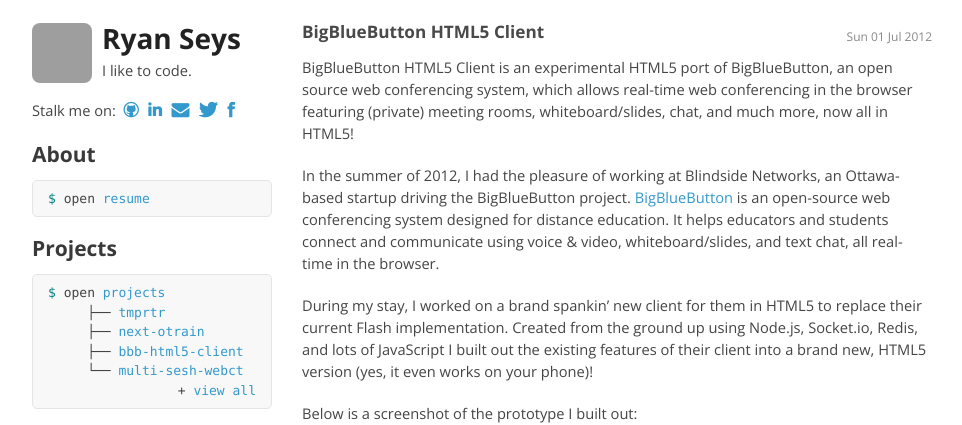
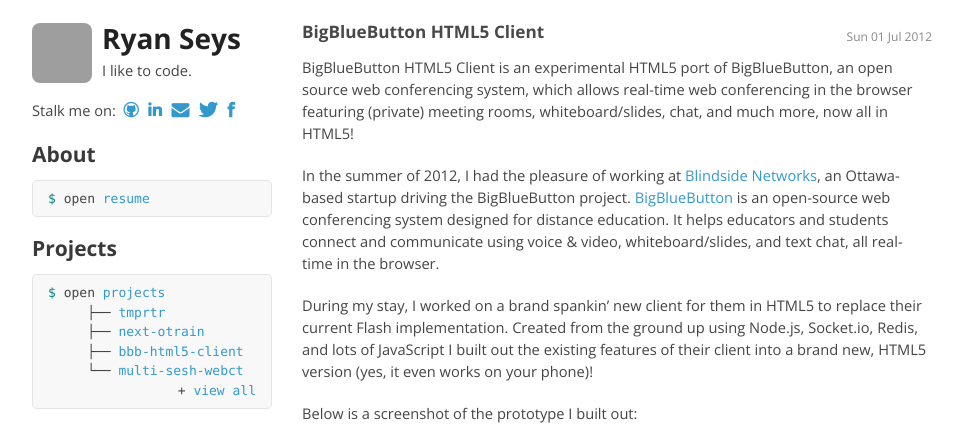
Before and after one commit to tl-dr/ryanseys.com, a Jekyll site: the page built from _posts/2012-07-01-bbb-html5-client.md, in a window 1280 px wide and 1325 px high, cut to the strip 0-425 px from the top of the window. Shown: the whole strip, without its empty margins (158-1120 px from the left). Built offline with Jekyll 4.4.1, drawn with Linux system fonts in a browser that asks for light colours; Markdown is read by kramdown in place of the engine named in the settings; some of the changed lines change nothing that is shown; grey boxes are pictures that could not be loaded.

Commit message:
Clean up bbb links

```diff
--- a/_posts/2012-07-01-bbb-html5-client.md
+++ b/_posts/2012-07-01-bbb-html5-client.md
@@ -8,13 +8,13 @@
 
 BigBlueButton web conferencing (rooms, whiteboard/slides, chat) all real-time in HTML5!
 
-[details](/projects/bbb-html5-client) &mdash; [code](https://github.com/bigbluebutton/bigbluebutton/tree/master/labs/bbb-html5-client)
+[details][details] &mdash; [code][client]
 
 <!-- truncate_here -->
 
 BigBlueButton HTML5 Client is an experimental HTML5 port of BigBlueButton, an open source web conferencing system, which allows real-time web conferencing in the browser featuring (private) meeting rooms, whiteboard/slides, chat, and much more, now all in HTML5!
 
-In the summer of 2012, I had the pleasure of working at Blindside Networks, an Ottawa-based startup driving the BigBlueButton project. <a href="http://bigbluebutton.org" target="_blank">BigBlueButton</a> is an open-source web conferencing system designed for distance education. It helps educators and students connect and communicate using voice & video, whiteboard/slides, and text chat, all real-time in the browser.
+In the summer of 2012, I had the pleasure of working at [Blindside Networks][bsn], an Ottawa-based startup driving the BigBlueButton project. [BigBlueButton][bbb] is an open-source web conferencing system designed for distance education. It helps educators and students connect and communicate using voice & video, whiteboard/slides, and text chat, all real-time in the browser.
 
 During my stay, I worked on a brand spankin' new client for them in HTML5 to replace their current Flash implementation. Created from the ground up using Node.js, Socket.io, Redis, and lots of JavaScript I built out the existing features of their client into a brand new, HTML5 version (yes, it even works on your phone)!
 
@@ -32,4 +32,10 @@
 
 - - -
 
-[client code](https://github.com/bigbluebutton/bigbluebutton/tree/master/labs/bbb-html5-client) &mdash; [webrtc code](https://github.com/bigbluebutton/bigbluebutton/tree/master/labs/bbb-html5-client)
+[client code][client] &mdash; [webrtc code][webrtc]
+
+[details]: /projects/bbb-html5-client
+[client]: https://github.com/bigbluebutton/bigbluebutton/tree/master/labs/bbb-html5-client
+[webrtc]: https://github.com/ryanseys/webrtc-test
+[bbb]: http://www.bigbluebutton.org
+[bsn]: http://www.blindsidenetworks.com/
```
Also changed, not shown: _posts/2012-08-01-next-otrain.md (+3 -1 lines).
